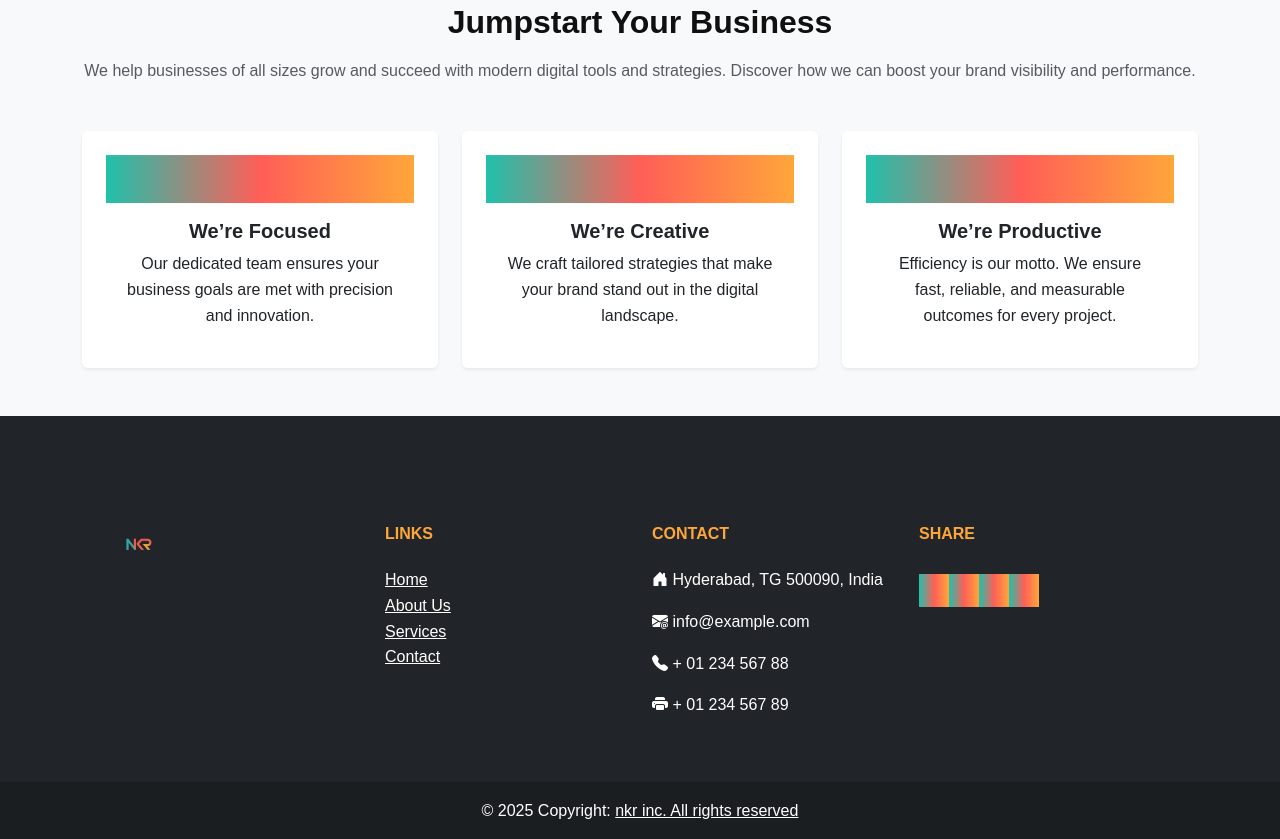
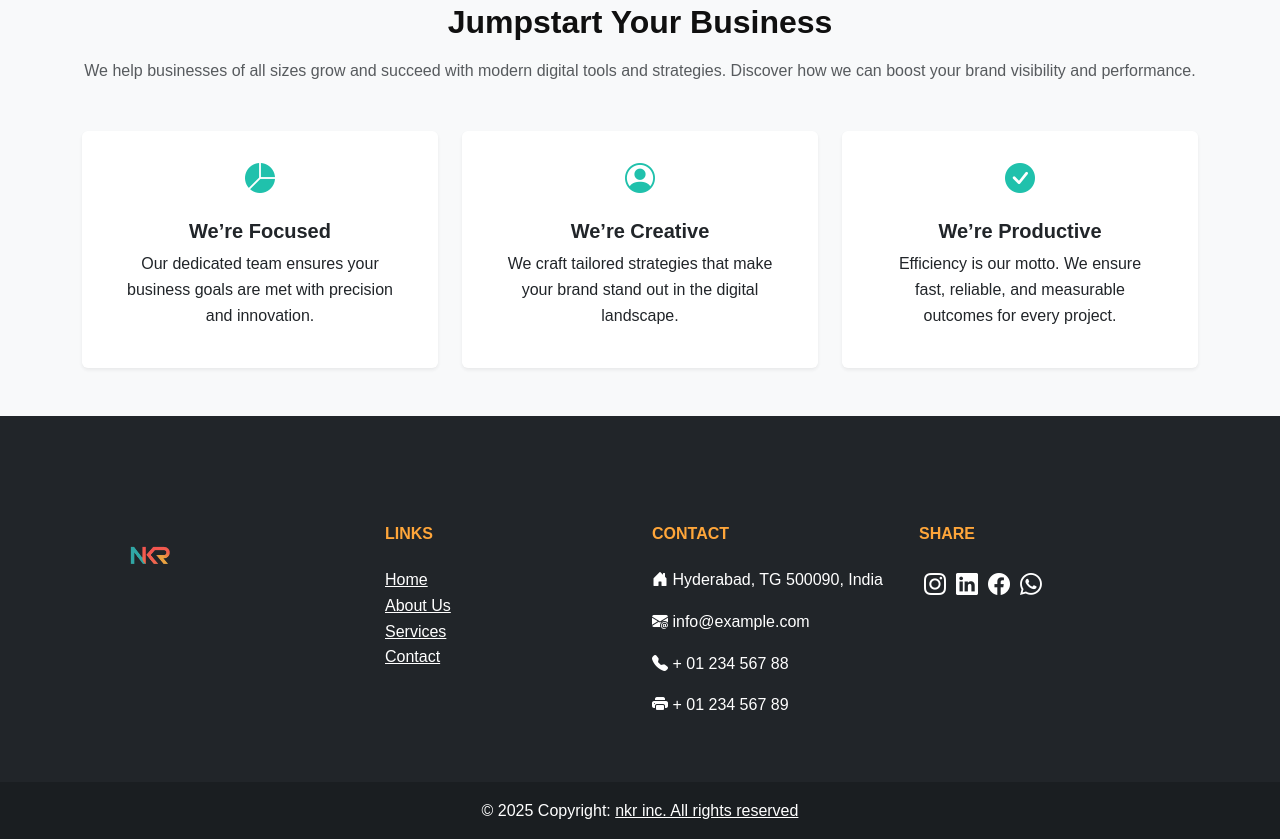
Before and after one commit to niroop77/bootstrap-project, a plain HTML site: page index.html in a window 1280 px wide. Shown: the part 4101-4940 px from the top of the page. Drawn offline with nearby package versions, Linux system fonts and the light colour scheme.

```diff
--- a/index.html
+++ b/index.html
@@ -8,6 +8,7 @@
 <link rel="stylesheet" href="https://cdn.jsdelivr.net/npm/bootstrap-icons@1.13.1/font/bootstrap-icons.min.css">
 <link rel="stylesheet" href="style.css">
 <link href="https://unpkg.com/aos@2.3.1/dist/aos.css" rel="stylesheet">
+<link rel="stylesheet" href="https://cdn.jsdelivr.net/npm/bootstrap-icons@1.13.1/font/bootstrap-icons.min.css">
 </head>
 <body>
     <section class="header">
@@ -258,7 +259,7 @@
   <div class="col-md-4" data-aos="fade-up"
      data-aos-duration="3000">
     <div class="card feature-box bg-white p-4 shadow-sm rounded">
-     <i class="bi bi-chat-text-fill icons-1"></i>
+     <i class="bi bi-pie-chart-fill icons-1"></i>
       <div class="card-body">
         <h5 class="card-title">We’re Focused</h5>
         <p class="card-text">Our dedicated team ensures your business goals are met with precision and innovation.</p>
--- a/style.css
+++ b/style.css
@@ -203,11 +203,14 @@ img {
 }
 
 /* Icons */
-.icons-1,
+.icons-1{
+  font-size: 30px;
+  color: #20C1AC;
+}
 .icons {
-  font-size: 30px;
-  background: var(--gradient);
-  color: transparent;
+  font-size: 22px;
+  color: #ffffff;
+  margin:0px 5px;
 }
 
 /* =========================================================
@@ -285,7 +288,7 @@ footer a:hover {
 
 /* Logo default: white */
 .navbar-brand img {
-    height: 42px;
+    height: 65px;
     transition: 0.3s ease;
 }
 
```
